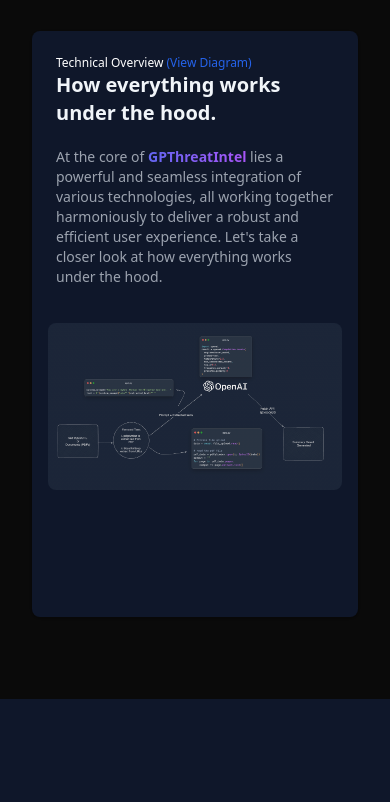
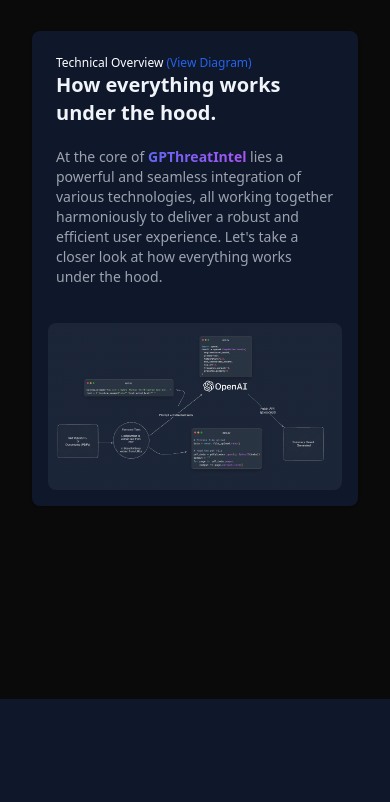
Before and after one commit to nitroz3us/GPThreatIntel-Summarizer, a FastAPI app: page /about in a window 390 px wide. Shown: the part 257-1059 px from the top of the page. Run offline with FastAPI, Linux system fonts and the light colour scheme; some libraries are stand-ins or nearby versions.

Commit message:
fixed styling issue on about.html

```diff
--- a/src/templates/about.html
+++ b/src/templates/about.html
@@ -78,7 +78,7 @@
           </span>
         </div>
         <div
-          class="fade-in-up grid grid-cols-1 md:grid-cols-1 gap-4 mt-4 p-8 md:p-14 max-w-screen-2xl mx-auto h-5/6"
+          class="fade-in-up grid grid-cols-1 md:grid-cols-1 gap-4 mt-4 p-8 md:p-14 max-w-screen-2xl mx-auto"
         >
           <div
             class="flex flex-col bg-slate-900 rounded-lg overflow-hidden shadow"
```
